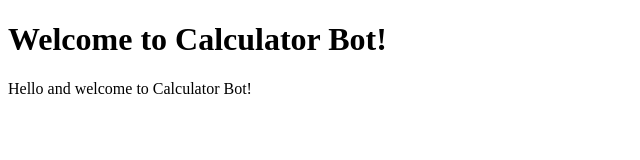
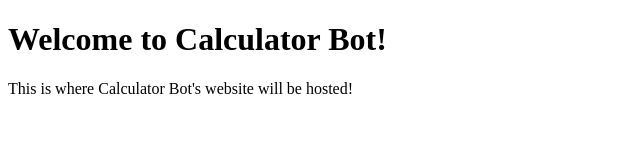
Before and after one commit to code2cube/calcbot, a plain HTML site: page index.html in a window 1280 px wide. Shown: the whole page, without its empty margins (0-640 px from the left). Drawn offline with Linux system fonts and the light colour scheme.

Commit message:
Update index.html

```diff
--- a/index.html
+++ b/index.html
@@ -2,6 +2,6 @@
 <html>
   <body>
     <h1>Welcome to Calculator Bot!</h1>
-    <p1>Hello and welcome to Calculator Bot!</p1>
+    <p1>This is where Calculator Bot's website will be hosted!</p1>
   </body>
 </html>
```
